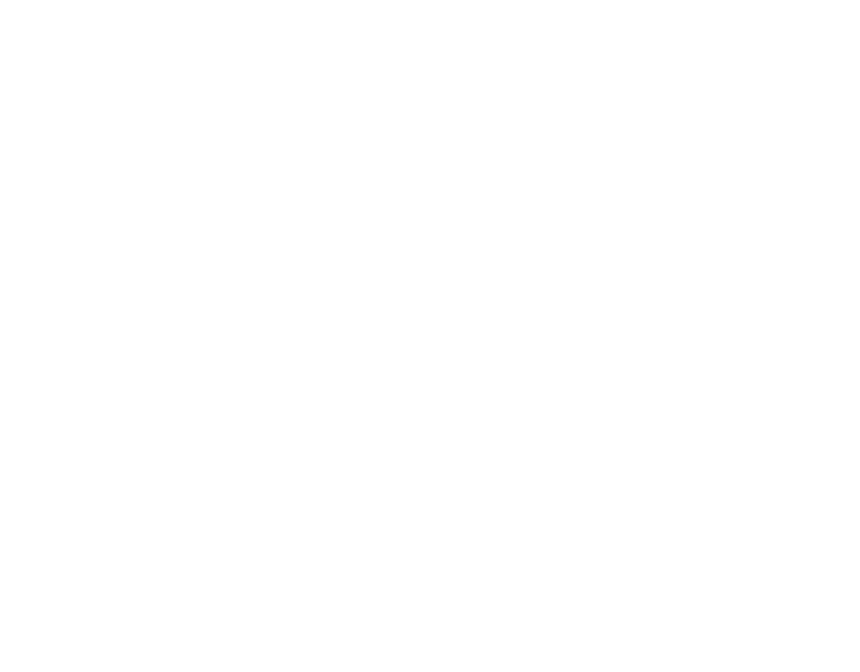
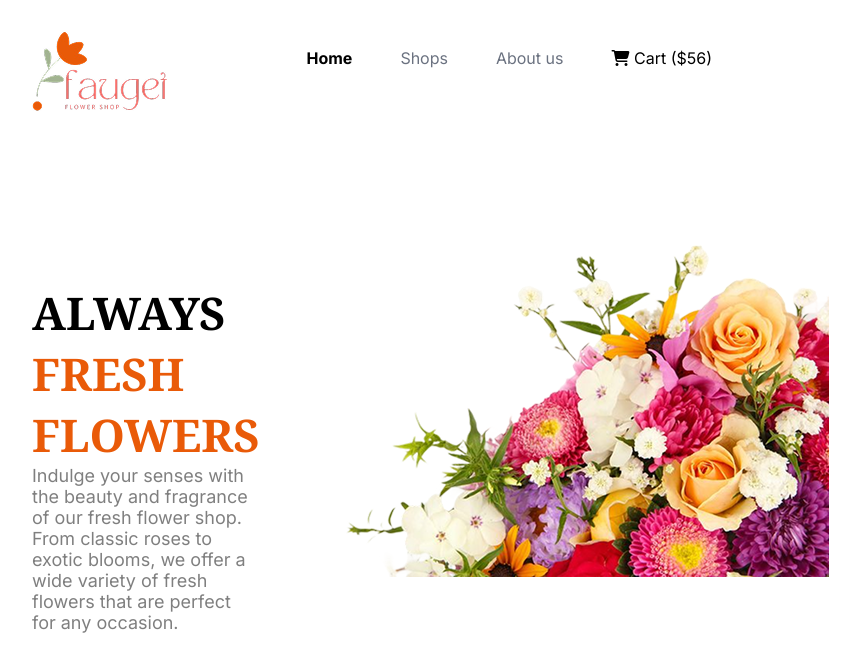
Before and after one commit to NAF-verse/Assignment-2, a plain HTML site: page index.html in a window 1280 px wide. Shown: the whole page, without its empty margins (268-1128 px from the left). Drawn offline with Linux system fonts and the light colour scheme.

Commit message:
Complete header section

```diff
--- a/index.html
+++ b/index.html
@@ -4,10 +4,42 @@
     <meta charset="UTF-8">
     <meta name="viewport" content="width=device-width, initial-scale=1.0">
     <title>Flowers Market</title>
+    <script src="https://kit.fontawesome.com/56036bd802.js" crossorigin="anonymous"></script>
+     <link rel="stylesheet" href="style.css">
+    <link rel="preconnect" href="https://fonts.googleapis.com">
+<link rel="preconnect" href="https://fonts.gstatic.com" crossorigin>
+<link href="https://fonts.googleapis.com/css2?family=Inter:ital,opsz,wght@0,14..32,100..900;1,14..32,100..900&family=Noto+Serif:ital,wght@0,100..900;1,100..900&family=Open+Sans:ital,wght@0,300..800;1,300..800&display=swap" rel="stylesheet">
+<link rel="preconnect" href="https://fonts.googleapis.com">
+<link rel="preconnect" href="https://fonts.gstatic.com" crossorigin>
+<link href="https://fonts.googleapis.com/css2?family=Inter:ital,opsz,wght@0,14..32,100..900;1,14..32,100..900&family=Noto+Serif:ital,wght@0,100..900;1,100..900&family=Open+Sans:ital,wght@0,300..800;1,300..800&display=swap" rel="stylesheet">
 </head>
 <body>
     <Header>
+        <header>
+        <nav>
+            <div class="logo">
+                <img src="assets/logo.png" alt="logo">
+            </div>
+            <div class="nav-item inter">
+                <ul>
+                    <li class="h" ><a class="home" href="">Home</a></li>
+                    <li class="s"><a  class="shops" href="">Shops</a></li>
+                    <li class="a" ><a class="ab " href="">About us</a></li>
+                    <li class="c"><a class="cart" href=""><i class="fa-solid fa-cart-shopping"></i> Cart ($56)</a></li>
+                </ul>
+            </div>
+        </nav>
+        <div class="bannar">
+            <div class="des">
+                <h1 class="noto">ALWAYS <span class="fresh-flower">FRESH FLOWERS</span></h1>
+                <p class="inter">Indulge your senses with the beauty and fragrance of our fresh flower shop. From classic roses to exotic blooms, we offer a wide variety of fresh flowers that are perfect for any occasion. </p>
 
+            </div>
+            <div class="side-img">
+                <img src="assets/hero-flower.png" alt="side-img">
+            </div>
+        </div>
+    </header>
     </Header>
     <main>
 
--- /dev/null
+++ b/style.css
@@ -0,0 +1,93 @@
+.inter {
+  font-family: "Inter", sans-serif;
+  font-optical-sizing: auto;
+  font-style: normal;
+}
+.noto {
+  font-family: "Noto Serif", serif;
+  font-optical-sizing: auto;
+  font-style: normal;
+
+}
+*{
+    margin:0px;
+    padding: 0;
+}
+
+
+/* header start */
+header{
+    margin: 30px 150px 0 150px;
+}
+
+/* navber start */
+nav{
+    display:flex;
+    justify-content: space-between;
+
+}
+.logo{
+    width: 135px;
+    height: 82px;
+}
+.nav-item{
+    font-size: 16px;
+    align-items: center;
+}
+
+.nav-item ul {
+    list-style: none;
+    display: flex;
+    gap:48px;
+
+}
+.nav-item ul li{
+    padding: 18px 0;
+    font-size: 16px;
+}
+.nav-item ul li:hover{
+    font-weight: bold;
+}
+.nav-item ul li a{
+    text-decoration: none;
+}
+.home{
+    color:black;
+    font-weight: bold;
+}
+.shops,.ab{
+    color: rgba(107, 114, 128, 1);
+}
+.cart{
+    color:black;
+}
+/* navber end */
+
+/*bannar start  */
+.bannar{
+    margin: 120px auto;
+    display: flex;
+
+}
+.des{
+    margin-top: 50px;
+    gap:16px;
+}
+.des h1{
+    font-size: 45px;
+    font-weight: bold;
+
+}
+.des p{
+    font-size: 18px;
+    font-weight: normal;
+    color:rgba(0, 0, 0, 0.5)
+}
+
+.side-img{
+    margin-top: -10px;
+}
+.fresh-flower{
+    color:#E95A08;
+}
+/* header end */
```
Also changed, not shown: assets/deal-ana.png (added), assets/deal-bloom.png (added), assets/deal-zabo.png (added), assets/flower-store.png (added), assets/hero-flower.png (added), assets/icon-facebook.png (added), assets/icon-linkedin.png (added), assets/icon-twitter.png (added), assets/icon-youtube.png (added), assets/logo.png (added), assets/news-letter-bg.png (added), assets/sample-flower-image.png (added), assets/trusted-badge.png (added).
